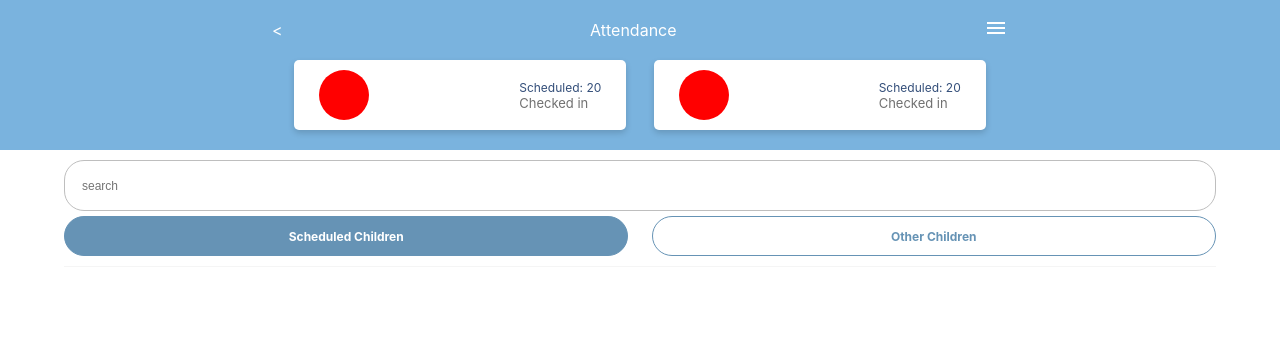
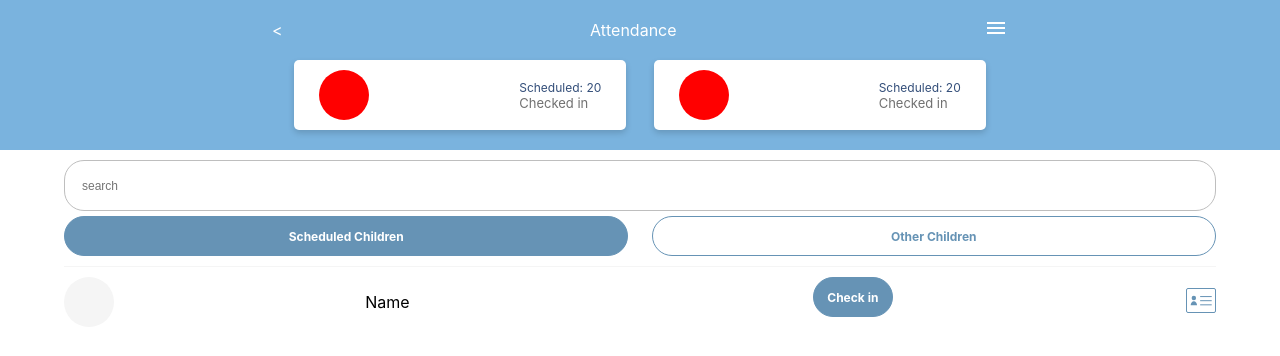
Before and after one commit to marieooq/interview-layout2, a React (Create React App) app: page / in a window 1280 px wide. Shown: the top 356 px of the page. Built offline with nearby package versions, Linux system fonts and the light colour scheme.

Commit message:
add user card

```diff
--- a/src/pages/Home/Home.jsx
+++ b/src/pages/Home/Home.jsx
@@ -2,10 +2,9 @@ import React from 'react';
 import { Link } from 'react-router-dom';
 import Style from './Home.module.scss';
 import menu from '../../images/menu.svg';
+import userAddressCard from '../../images/userAddressCard.svg';
 import { FontAwesomeIcon } from '@fortawesome/react-fontawesome';
-import { faPen } from '@fortawesome/free-solid-svg-icons';
-import { faPhoneAlt } from '@fortawesome/free-solid-svg-icons';
-import { faEnvelopeSquare } from '@fortawesome/free-solid-svg-icons';
+import { faAddressCard } from '@fortawesome/free-solid-svg-icons';
 import Button from '../../components/Button/Button';
 
 const Home = () => {
@@ -76,6 +75,26 @@ const Home = () => {
             width="49%"
           />
         </div>
+
+        <div className={Style.userContainer}>
+          <div className={Style.userContainerLeft}>
+            <div className={Style.userPhoto}></div>
+            <div className={Style.userName}>Name</div>
+          </div>
+          <div className={Style.userContainerRight}>
+            <Button
+              borderColor="#6693B5"
+              backgroundColor="#6693B5"
+              color="#fff"
+              text="Check in"
+              path="/"
+              width="80px"
+            />
+            <div>
+              <img src={userAddressCard} alt="address-card" />
+            </div>
+          </div>
+        </div>
       </div>
       {/* mainContainer */}
     </div>
--- a/src/pages/Home/Home.module.scss
+++ b/src/pages/Home/Home.module.scss
@@ -104,44 +104,69 @@
       display: flex;
       justify-content: space-between;
       border-bottom: 1px solid #f5f5f5;
+      margin-bottom: 10px;
     }
 
-    //cardContainer
-    .cardListContainer {
-      height: 100%;
-      background-color: #f5f5f5;
-      padding: 16px 0;
-
-      .card {
-        background-color: #fff;
-        width: 80%;
-        max-width: 768px;
-        margin: 0 auto;
-        padding: 18px 30px;
-        border-radius: 11px;
-        box-shadow: #00000029 0px 3px 6px;
-
-        .contactInfo {
-          color: #6693b5;
-          font-size: 12px;
-          margin-bottom: 15px;
-          font-weight: bold;
-        }
-
-        .contactItem {
-          color: #0f0f0f;
-          font-size: 12px;
-          margin-top: 12px;
-
-          .phone {
-            margin-right: 10px;
-          }
-          .envelope {
-            margin-right: 10px;
-          }
+    .userContainer {
+      display: flex;
+      justify-content: space-between;
+      align-items: center;
+      margin-bottom: 15px;
+      .userContainerLeft {
+        display: flex;
+        justify-content: space-between;
+        align-items: center;
+        width: 30%;
+        .userPhoto {
+          width: 50px;
+          height: 50px;
+          background-color: #f5f5f5;
+          border-radius: 50%;
         }
       }
+      .userContainerRight {
+        display: flex;
+        justify-content: space-between;
+        align-items: center;
+        width: 35%;
+      }
     }
+    //cardContainer
+    // .cardListContainer {
+    //   height: 100%;
+    //   background-color: #f5f5f5;
+    //   padding: 16px 0;
+
+    //   .card {
+    //     background-color: #fff;
+    //     width: 80%;
+    //     max-width: 768px;
+    //     margin: 0 auto;
+    //     padding: 18px 30px;
+    //     border-radius: 11px;
+    //     box-shadow: #00000029 0px 3px 6px;
+
+    //     .contactInfo {
+    //       color: #6693b5;
+    //       font-size: 12px;
+    //       margin-bottom: 15px;
+    //       font-weight: bold;
+    //     }
+
+    //     .contactItem {
+    //       color: #0f0f0f;
+    //       font-size: 12px;
+    //       margin-top: 12px;
+
+    //       .phone {
+    //         margin-right: 10px;
+    //       }
+    //       .envelope {
+    //         margin-right: 10px;
+    //       }
+    //     }
+    //   }
+    // }
   }
 }
 
```
Also changed, not shown: src/images/userAddressCard.svg (added).
